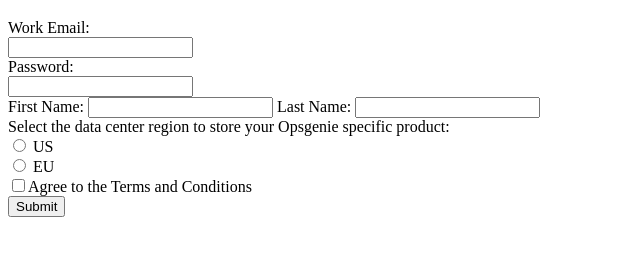
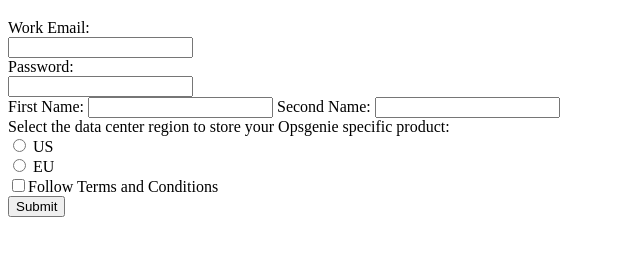
Before and after one commit to SHUBH130/GitPractice, a plain HTML site: page My Folder/index.html in a window 1280 px wide. Shown: the part 61-316 px from the top of the page, without its empty margins (0-640 px from the left). Drawn offline with Linux system fonts and the light colour scheme.

Commit message:
added second name

```diff
--- a/My Folder/index.html
+++ b/My Folder/index.html
@@ -19,7 +19,7 @@
             <label for="firstName">First Name:
                 <input type="text" name="first" id="firstName" required>
             </label>
-            <label for="lastName">Last Name:
+            <label for="lastName">Second Name:
                 <input type="text" name="last" id="lastName" required>
             </label><br>
             <label for="country1">Select the data center region to store your Opsgenie specific product: <br>
@@ -28,7 +28,7 @@
             <label for="country2">
                 <input type="radio" name="nation" value="nation" id="coutry2" required> EU
             </label><br>
-            <input type="checkbox" name="checkbox" required>Agree to the Terms and Conditions <br>
+            <input type="checkbox" name="checkbox" required>Follow Terms and Conditions <br>
             <input type="submit" name="submit" >
         </form>
     </div>
```
